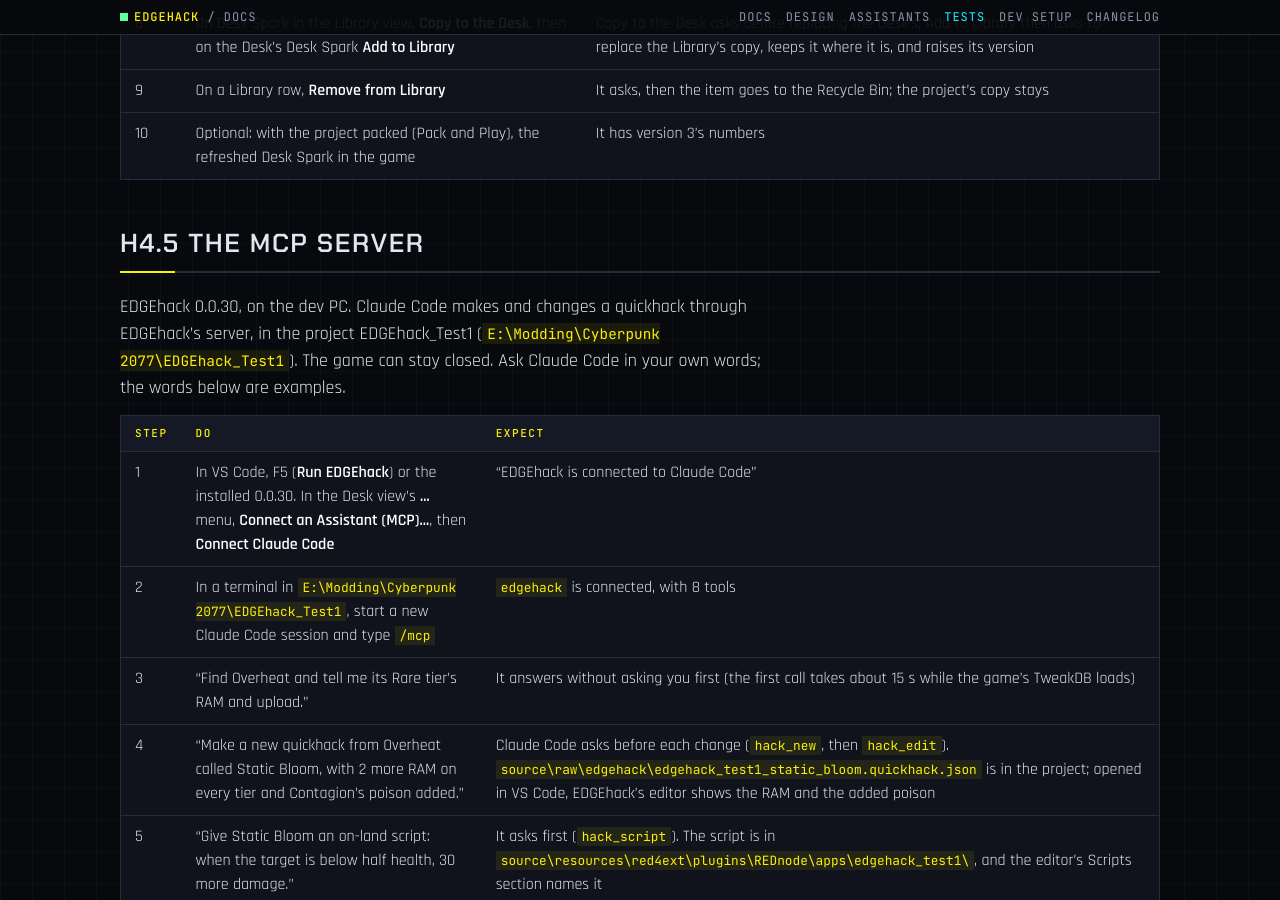
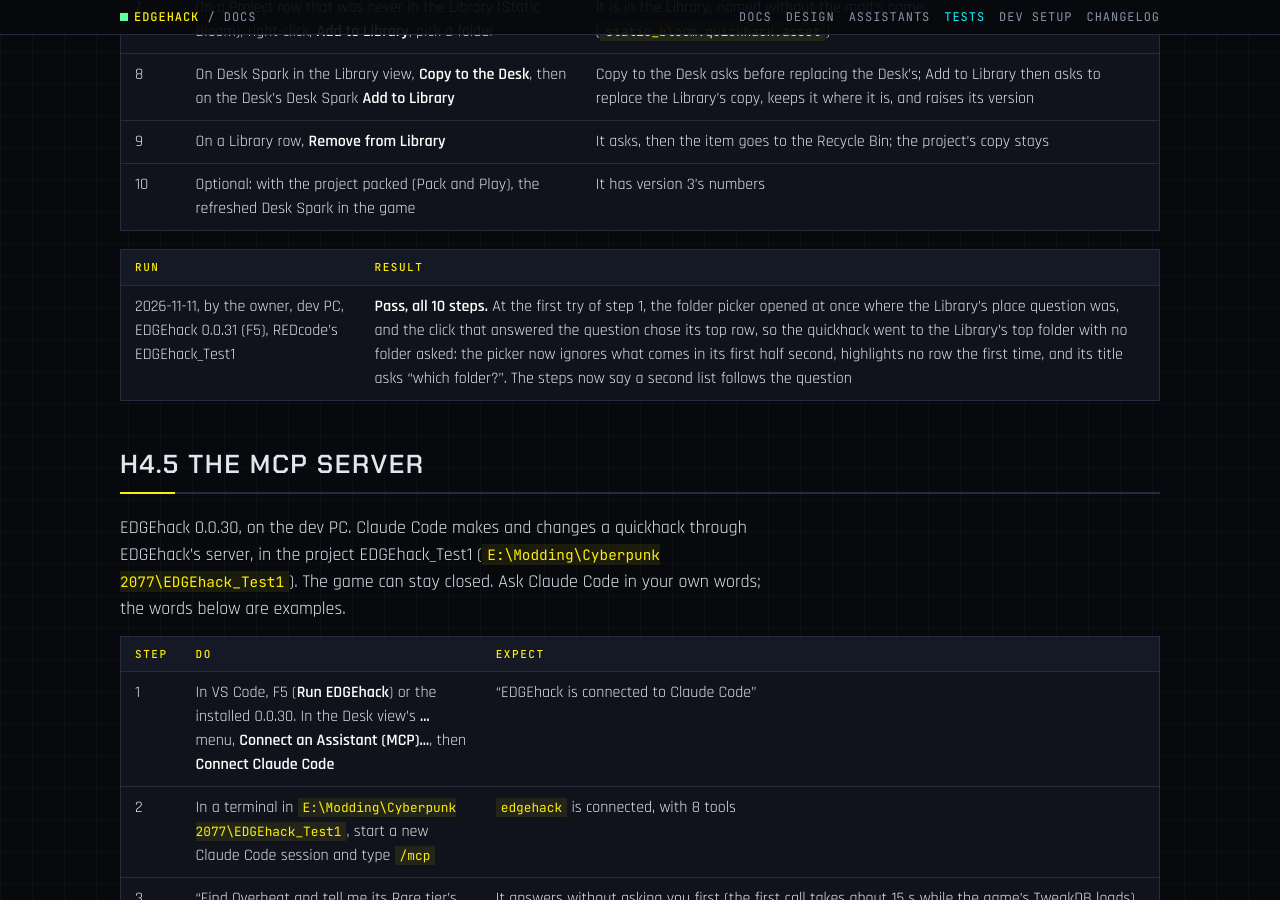
Before and after one commit to Edgemodders/EDGEhack, a Jekyll site: the page built from docs/testing.md, in a window 1280 px wide and 900 px high, scrolled down 3757 px. Built offline with Jekyll 4.4.1, drawn with Linux system fonts in a browser that asks for light colours; some of the changed text lies outside the part shown.

Commit message:
H5 Library passed its hand test: H5 is done; status H6 next
Co-Authored-By: Claude Opus 5.5 <noreply@anthropic.com>

```diff
--- a/docs/testing.md
+++ b/docs/testing.md
@@ -19,7 +19,7 @@ Last updated 2026-11-11.
 | [H2c Edit](#h2c-edit) | By hand, then in the game | H2 | 2026-11-05 | Pass, Parts A and B (EDGEhack 0.0.4). The Hacking tab's upload and duration differ from the inventory's: the game's own doing |
 | [H3.1 and H3c.1 Spikes](#h31-and-h3c1-spikes) | By hand, in the game | H3, H3c | 2026-11-05 | Pass, on game 2.5: a new quickhack beside Overheat, and both functions. A status effect from a function and spread were not run |
 | [H3.3 New](#h33-new) | By hand, then in the game | H3 | 2026-11-06 | Pass |
-| [H5 Library](#h5-library) | By hand in VS Code, then in the game | H5 | Waiting | The smoke test passed its 147 checks (12 for the Library) |
+| [H5 Library](#h5-library) | By hand in VS Code, then in the game | H5 | 2026-11-11 | Pass, all 10 steps (EDGEhack 0.0.31, dev PC). The first try at step 2 put the quickhack in the Library's top folder: the folder picker took the click that answered the Library's place question (fixed the same day) |
 | [H4.5 The MCP server](#h45-the-mcp-server) | An MCP client script on the real REDbridge and game, then by hand with Claude Code | H4 | 2026-11-11 | Pass: the script's 33 checks, and the hand test's steps 1 to 7 with Claude Code (EDGEhack 0.0.30); step 8, Try Live, left for later |
 | [H4.4 The core outside VS Code](#h44-the-core-outside-vs-code) | Automated: unit tests, the smoke test, and a script on the real REDbridge and game with no VS Code | H4 | 2026-11-11 | Pass: 162 unit tests, 135 smoke checks, all 11 checks of the script |
 | [H4.3 Try Live](#h43-try-live) | By hand, then in the game | H4 | 2026-11-11 | Pass, steps 1 to 6 and 8 (EDGEhack 0.0.29, REDnode 0.62.1, dev PC); step 7, a name written in EDGEhack, shows only after Pack and Play, as the page says |
@@ -48,7 +48,7 @@ Last updated 2026-11-11.
 
 ## Waiting for a hand test
 
-- [H5 Library](#h5-library), EDGEhack 0.0.31, with H5.0's two fixes (checked in the next game run).
+- H5.0's two fixes, in the next game run: Try Live's note on a new quickhack, and REDagent 0.4.3 asking once for one request's changes.
 
 ## H5 Library
 
@@ -66,6 +66,10 @@ EDGEhack 0.0.31 (F5), on the dev PC, with REDcode's project EDGEhack_Test1 open.
 | 8 | On Desk Spark in the Library view, **Copy to the Desk**, then on the Desk's Desk Spark **Add to Library** | Copy to the Desk asks before replacing the Desk's; Add to Library then asks to replace the Library's copy, keeps it where it is, and raises its version |
 | 9 | On a Library row, **Remove from Library** | It asks, then the item goes to the Recycle Bin; the project's copy stays |
 | 10 | Optional: with the project packed (Pack and Play), the refreshed Desk Spark in the game | It has version 3's numbers |
+
+| Run | Result |
+|---|---|
+| 2026-11-11, by the owner, dev PC, EDGEhack 0.0.31 (F5), REDcode's EDGEhack_Test1 | **Pass, all 10 steps.** At the first try of step 1, the folder picker opened at once where the Library's place question was, and the click that answered the question chose its top row, so the quickhack went to the Library's top folder with no folder asked: the picker now ignores what comes in its first half second, highlights no row the first time, and its title asks "which folder?". The steps now say a second list follows the question |
 
 ## H4.5 The MCP server
 
```
Also changed, not shown: CLAUDE.md (+1 -1 lines), docs/design.md (+1 -1 lines), docs/index.md (+1 -1 lines), README.md, docs/assets/brand/badges/status.svg, 1 other file.
